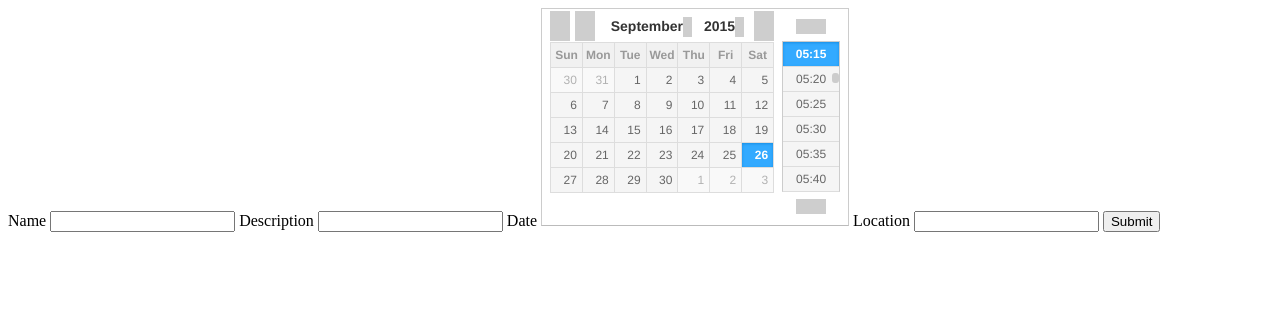
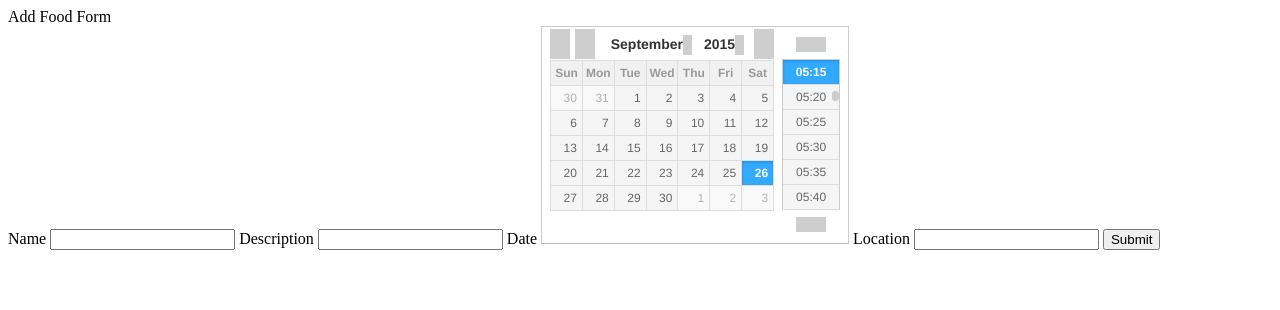
Before and after one commit to jacklynnepenick/hackcmu-2015, a Flask app: page /add_food.form in a window 1280 px wide. Shown: the top 310 px of the page. Run offline with Flask 2, Linux system fonts and the light colour scheme; grey boxes are pictures that could not be loaded.

Commit message:
Added Title/Header to Pages

```diff
--- a/templates/add_food_form.html
+++ b/templates/add_food_form.html
@@ -1,6 +1,8 @@
 <!doctype html>
 <html>
+    <title>Add Food Form</title>
     <head>
+        Add Food Form
         <script src="static/js_lib/jquery-2.1.4.min.js"></script>
         <script src="static/js_lib/jquery.datetimepicker.full.min.js"></script>
         <script src="static/datetimepicker.js"></script>
--- a/templates/wheres_the_food.html
+++ b/templates/wheres_the_food.html
@@ -1,6 +1,8 @@
 <!doctype html>
 <html>
+  <title>Free Food Events</title>
   <head>
+  Free Food Events
   </head>
   <body>
     {% with messages = get_flashed_messages() %}
```
